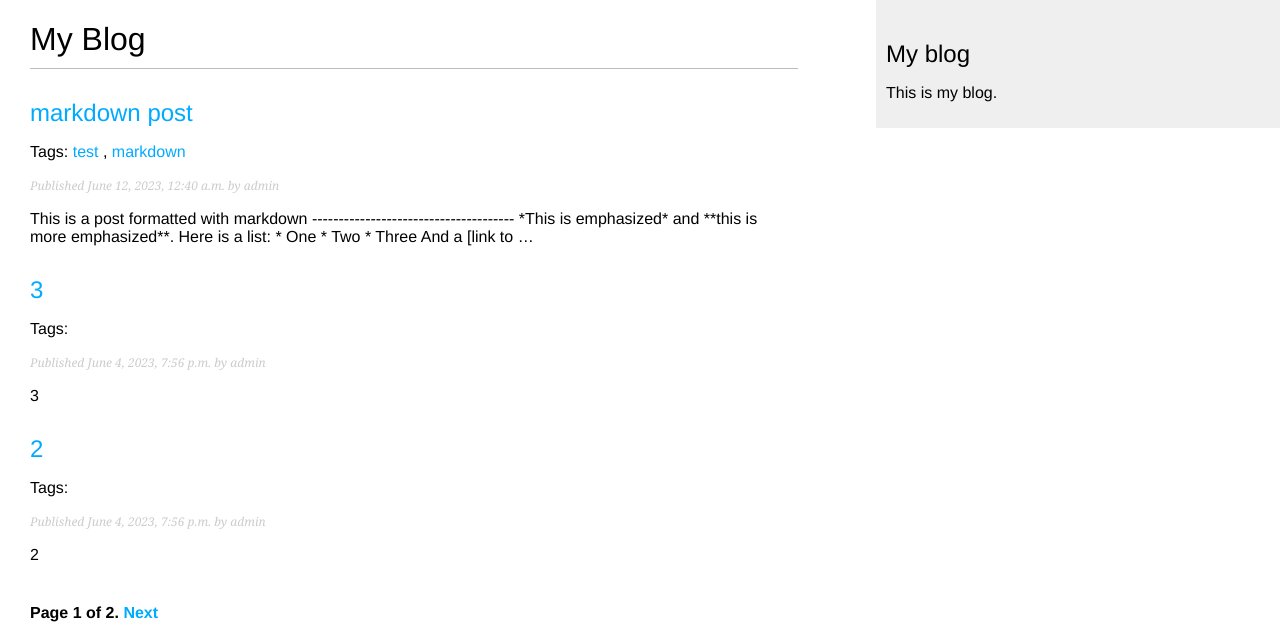
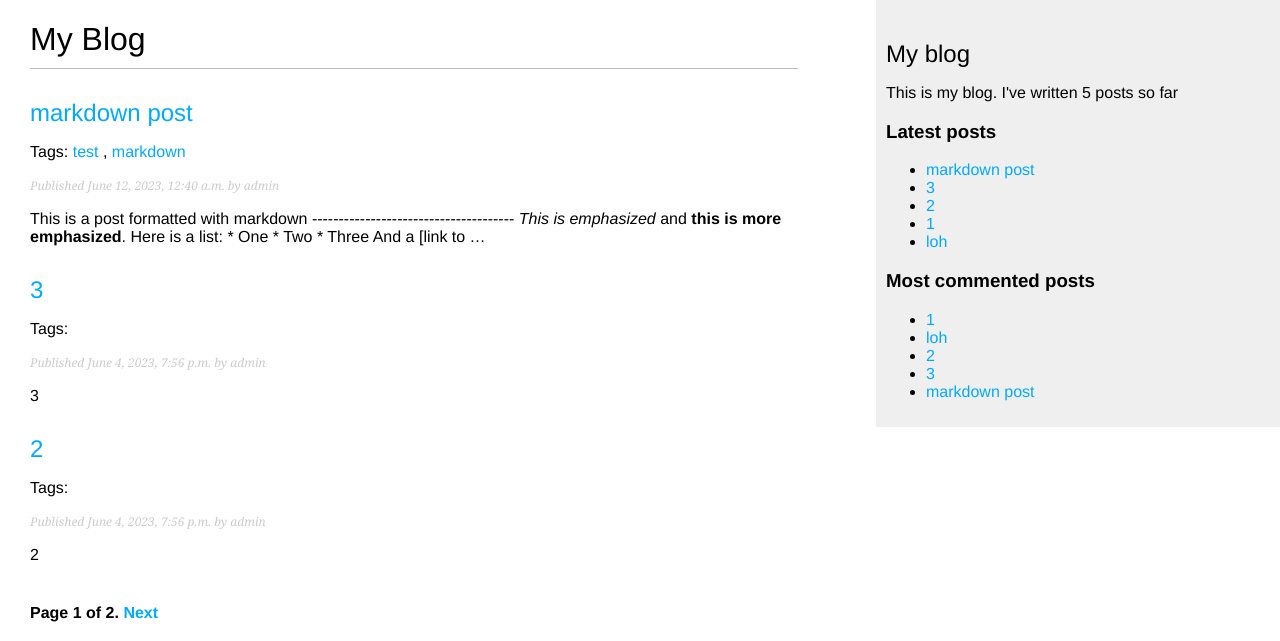
Before and after one commit to VEIIEV/djangoProject_Blog, a Django app: page /blog/ in a window 1280 px wide. Shown: the top 641 px of the page. Run offline with Django 3.2, Linux system fonts and the light colour scheme; data comes from the database, SQL or seed files in the repository; both versions use the stored data as it was after the commit; parts of the project's set-up code (start-up, migrations or seed data) failed here and were passed over.

Commit message:
реализовал рабочие кастомные теги и НЕ рабочий кастомный фильтр

```diff
--- a/blog/templates/blog/base.html
+++ b/blog/templates/blog/base.html
@@ -1,4 +1,5 @@
 {% load static %}
+{% load blog_tags %}
 <!DOCTYPE html>
 <html>
 <head>
@@ -12,7 +13,25 @@
 </div>
 <div id="sidebar">
     <h2>My blog</h2>
- <p>This is my blog.</p>
+    <p>
+        This is my blog.
+        I've written {% total_posts %} posts so far
+    </p>
+    <h3>Latest posts</h3>
+    {% show_latest_posts %}
+    <h3>Most commented posts</h3>
+{# при использование кастомного шаблона который возвращет список значений используется такая конструкция #}
+{# при использование кастомного шаблона который возвращет список значений используется такая конструкция #}
+{# при использование кастомного шаблона который возвращет список значений используется такая конструкция #}
+    {% get_most_commented_posts as most_commented_posts %}
+    <ul>
+
+        {% for post in most_commented_posts %}
+            <li>
+                <a href="{{ post.get_absolute_url }}">{{ post.title }}</a>
+            </li>
+        {% endfor %}
+    </ul>
 </div>
 </body>
 </html>
--- a/blog/templates/blog/post/details.html
+++ b/blog/templates/blog/post/details.html
@@ -1,11 +1,12 @@
 {% extends "blog/base.html" %}
+{% load blog_tags %}
 {% block title %}{{ post.title }}{% endblock %}
 {% block content %}
     <h1>{{ post.title }}</h1>
     <p class="date">
         Published {{ post.publish }} by {{ post.author }}
     </p>
-    {{ post.body|linebreaks }}
+    {{ post.body|markdown }}
 
     <p>
         <a href="{% url "blog:post_share" post.id %}">
--- /dev/null
+++ b/blog/templates/blog/post/latest_posts.html
@@ -0,0 +1,7 @@
+<ul>
+ {% for post in latest_posts %}
+ <li>
+ <a href="{{ post.get_absolute_url }}">{{ post.title }}</a>
+ </li>
+ {% endfor %}
+</ul>
--- a/blog/templates/blog/post/list.html
+++ b/blog/templates/blog/post/list.html
@@ -1,4 +1,5 @@
 {% extends "blog/base.html" %}
+{% load blog_tags %}
 {% block title %}My Blog{% endblock %}
 {% block content %}
     <h1>My Blog</h1>
@@ -23,7 +24,7 @@
         <p class="date">
             Published {{ post.publish }} by {{ post.author }}
         </p>
-        {{ post.body|truncatewords:30|linebreaks }}
+        {{ post.body|truncatewords:30|markdown }}
     {% endfor %}
     {% include "blog/pagination.html" with page=posts %}
 {% endblock %}
--- /dev/null
+++ b/blog/templatetags/blog_tags.py
@@ -0,0 +1,39 @@
+from django import template
+from django.db.models import Count
+from django.utils.safestring import mark_safe
+import markdown
+
+from blog.models import Post
+
+# переменная которая нужна для регистрации шаблонных тегов и фильтров
+register = template.Library()
+
+
+# декоратор регистрирует функцию как простой тег
+# django будет использовать имя функции как имя тега
+# пример задачи имени register.simple_tag(name='totalPost')
+@register.simple_tag
+def total_posts():
+    return Post.published.count()
+
+
+@register.simple_tag
+def get_most_commented_posts(count=5):
+    return Post.published.annotate(
+        total_comments=Count('comments')
+    ).order_by('-total_comments')[:count]
+
+
+# "Шаблонный тег включения" возвращает словарь переменных
+# которые будут помещены в шаблон.
+# В теге указывается файл шаблон, который будет отрисовываться
+
+@register.inclusion_tag('blog/post/latest_posts.html')
+def show_latest_posts(count=5):
+    latest_posts = Post.published.order_by('-publish')[:count]
+    return {'latest_posts': latest_posts}
+
+# создание фильтров
+@register.filter(name='markdown')
+def markdown_format(text):
+    return mark_safe(markdown.markdown(text))
```
Also changed, not shown: blog/templatetags/__init__.py (added), blog/templatetags/blog/__init__.py (deleted), blog/templatetags/blog/blog_tags.py (deleted), db.sqlite3. Lines whose indentation alone changed are shown as unchanged.
